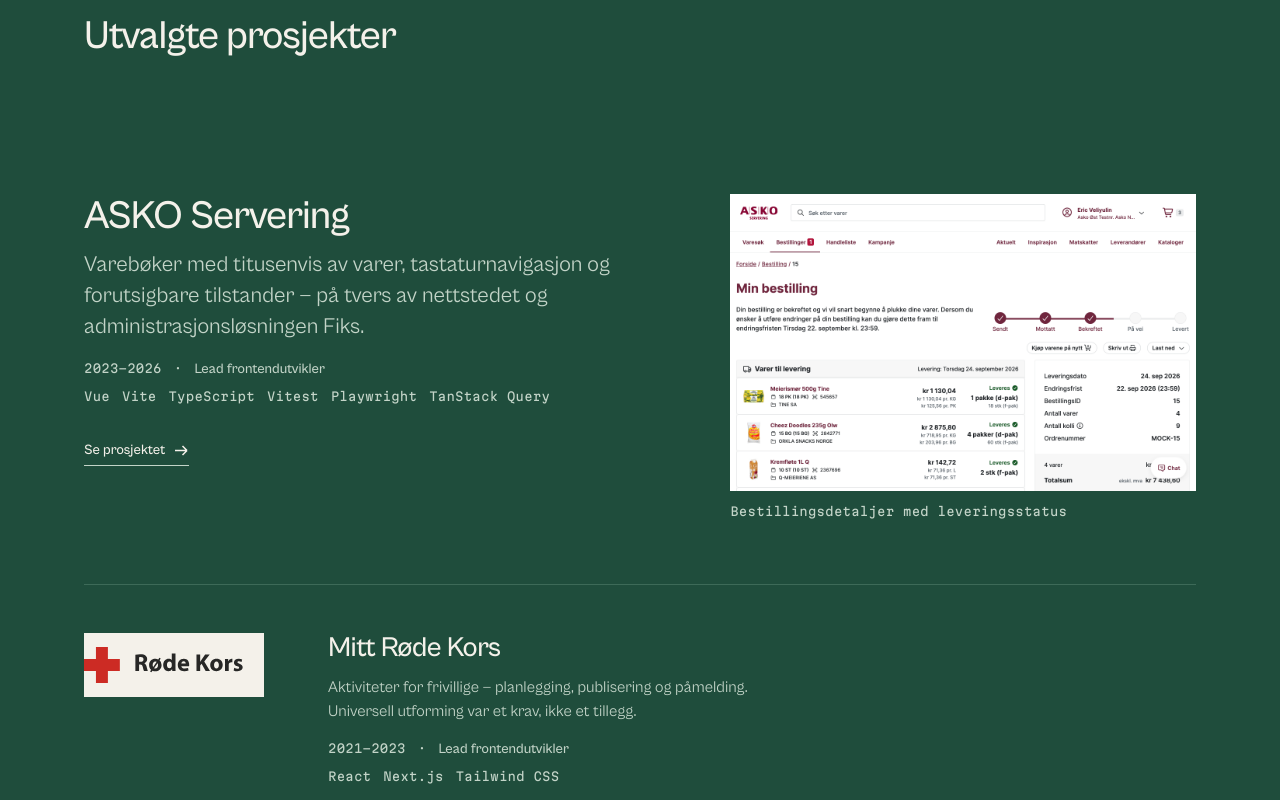
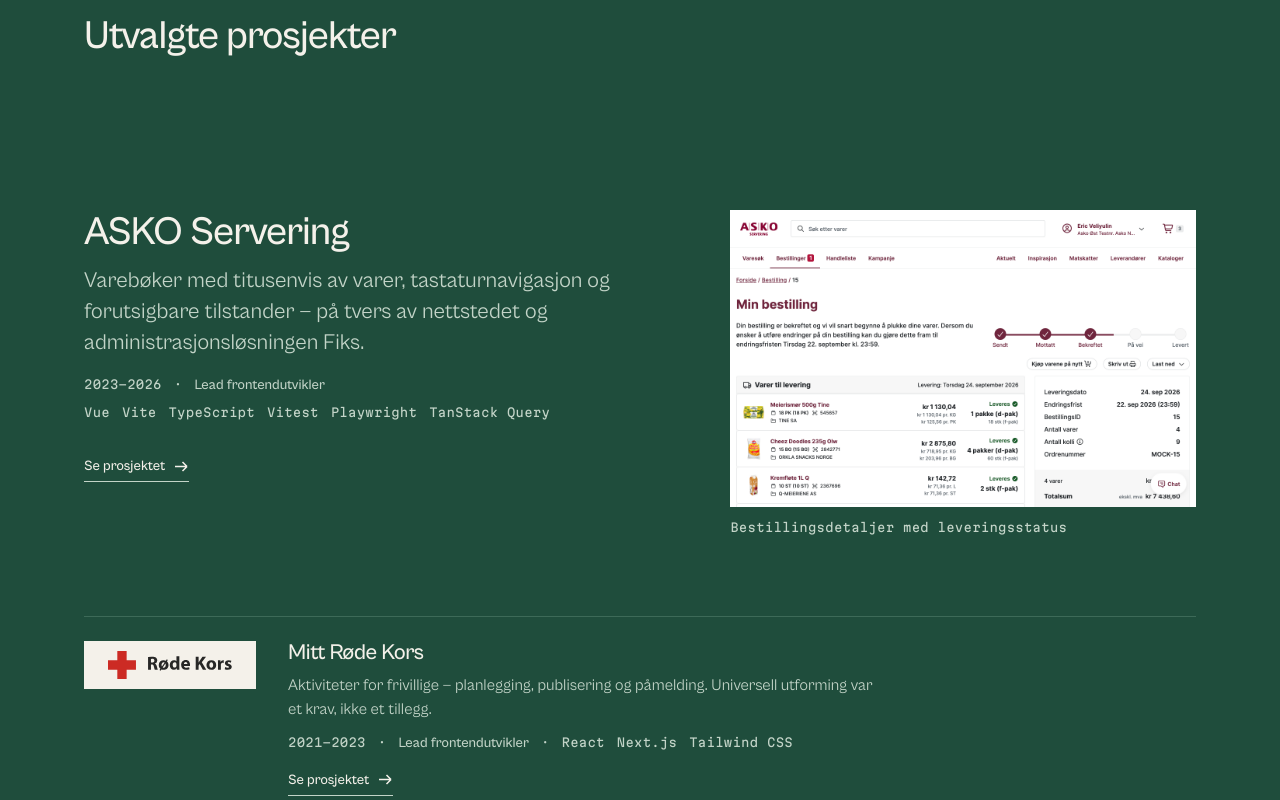
Before and after one commit to ericvel/portfolio, a Vue app: page / in a window 1280 px wide. Shown: the part 780-1580 px from the top of the page. Built offline with nearby package versions, Linux system fonts and the light colour scheme.

Commit message:
Change project row layout

```diff
--- a/src/components/ProjectLedger.vue
+++ b/src/components/ProjectLedger.vue
@@ -38,8 +38,6 @@
               <h3 class="work__title">{{ project.title }}</h3>
               <p class="work__blurb">{{ t(`projects.${project.id}.blurb`) }}</p>
 
-              <!-- Period, role and stack in one register: three facts a buyer reads as one
-                   sentence, so they stop being three columns to cross. -->
               <div class="work__meta">
                 <span class="work__year mono">
                   <span class="visually-hidden">{{ t("work.periodLabel") }}: </span>
@@ -47,6 +45,7 @@
                 </span>
                 <span class="work__sep mono" aria-hidden="true">·</span>
                 <span class="work__role">{{ t(`projects.${project.id}.role`) }}</span>
+                <span v-if="!project.lead" class="work__sep mono" aria-hidden="true">·</span>
                 <ul class="work__stack" role="list" :aria-label="t('work.techLabel')">
                   <li v-for="item in project.tech" :key="item" class="work__tech mono">
                     {{ item }}
@@ -83,7 +82,11 @@
 /* The one region that owns a colour at page scale. The field runs edge to edge and
    everything inside it inverts to paper. */
 .work {
+  /* Two rhythms, because the region holds two kinds of object: the lead row buys air, and a
+     corroborating line spends about half of it. The gap between those two numbers is what
+     makes the hierarchy legible before a single word is read. */
   --row-pad: var(--space-7);
+  --line-pad: var(--space-5);
 
   background: var(--field);
   color: var(--paper);
@@ -114,42 +117,100 @@
   }
 }
 
+/* The affordance's colour is inherited from the row so the underline follows the ground
+   through one variable rather than being restated — but an unregistered custom property is a
+   token swap, not a value, so it snaps at t=0 and the gradient drawn from it snaps with it.
+   Typing it as a colour is what makes it interpolable, which is what lets the underline
+   brighten on the ground's own clock instead of arriving ahead of it. */
+@property --row-affordance {
+  syntax: "<color>";
+  inherits: true;
+  initial-value: #c3d4c8;
+}
+
 /* Two registers, not four: the mark, then the entry. Period, role and stack used to be three
    more columns to cross, and a ledger row a buyer reads in one pass should be one paragraph
    with a mark beside it. Nothing needs lifting off the field until the reader points at a
-   row, so there is no card here at rest. */
+   row, so there is no card here at rest.
+
+   The default row is a line, not a panel. A corroborating project set at full row height left
+   a column of nothing to the right of a 42ch blurb — and that emptiness was vertical, not
+   horizontal: at a third of the height the same text reads as a line in a ledger and the space
+   after it reads as the end of a line rather than as an unfinished column. The plate column is
+   172px here, which is what the widest wordmark needs in content width; every number below is
+   one step quieter than the lead row's. */
 .work__row {
   --row-secondary: var(--field-soft);
   --row-affordance: var(--field-soft);
+  /* One clock and one curve for the whole state, read by every child through inheritance so the
+     ground, the ink, the underline and the arrow cannot come apart into separately timed events.
+     They used to: a 200ms underline, a 220ms arrow and a 300ms ground, on two different curves,
+     because a ground that large had to be nursed and the faster parts were compensating for it.
+
+     This is the leaving figure. Arriving is quicker — see the hover block — which is the reverse
+     of the old arrangement, and follows from the size of the change: a full sheet of paper had
+     to arrive gently or it read as the region losing its ground, but a four-point lift has no
+     weight to land, and anything spent easing it in is felt only as delay. */
+  --answer: 190ms;
+  /* The site's interaction curve, aliased once here because six declarations below spend it.
+     Quick off the mark, settling at the end. The row previously used `--ease-ground`, which is
+     sine-in-out: near-flat for its first third, which over 66 points of lightness reads as the
+     sheet arriving and over four points reads as nothing happening yet. */
+  --ease-row: cubic-bezier(0.16, 1, 0.3, 1);
 
   display: grid;
-  grid-template-columns: 180px minmax(0, 1fr);
+  grid-template-columns: 172px minmax(0, 1fr);
   /* Registers start together rather than centring apart: a ledger's whole power is that its
      columns agree on a row line. */
   align-items: start;
-  column-gap: var(--space-8);
+  column-gap: var(--space-6);
   row-gap: var(--space-5);
-  /* The paper flip runs 24px past the column edge on both sides, so the type keeps the
-     site's unbroken left line while the sheet reads as something slid under the rule. */
-  padding: var(--row-pad) var(--space-5);
+  /* The lift runs 24px past the column edge on both sides, so the type keeps the site's
+     unbroken left line while the band reads as something slid under the rule. */
+  padding: var(--line-pad) var(--space-5);
   margin-inline: calc(var(--space-5) * -1);
   color: inherit;
   text-decoration: none;
+
   transition:
-    background 200ms ease,
-    color 200ms ease;
+    background var(--answer) var(--ease-row),
+    box-shadow var(--answer) var(--ease-row),
+    --row-affordance var(--answer) var(--ease-row);
 
-  /* The system's one licensed inversion, used as the pointer: the row under
-     consideration becomes the paper object. Nothing fades, nothing shrinks — the
-     ground changes and the text colour changes with it. */
+  /* The row under consideration is lit, not reprinted. Full inversion put a 1160 × 860px sheet
+     of paper on screen for the lead row — and because a ground treatment's area scales with row
+     height, the biggest row always took the biggest hit, which is exactly backwards. So the
+     ground barely moves here (4% of paper mixed into the field, against the 66 points of
+     lightness it used to travel) and the state is carried by the ink instead: the secondary line
+     lifts out of field mist toward paper, holding the blurb at 6.3:1 against the 6.2:1 it reads
+     at rest. That pairing is the reason for the ink half. Lifting the ground alone costs
+     contrast — a 9% wash with the secondary left where it is drops the blurb to 4.9:1 — so the
+     ink has to rise with the ground just to stay level, and rising slightly further is free.
+
+     That is the point of the whole arrangement — pointing at a row makes it easier to read
+     rather than differently coloured — and it is height-independent, so a 150px line and an
+     860px lead row answer the pointer identically. It also lets the ink genuinely fade, which a
+     full flip never could: paper ink crossing to dark ink has to pass through the ground's own
+     lightness on the way, but field mist crossing to paper never does. */
   &:hover,
   &:focus-visible {
-    --row-secondary: var(--ink-soft);
-    --row-affordance: var(--signal);
-    --focus: var(--ink);
+    /* Arriving is the half the pointer is waiting on, so it is the shorter one. On this curve
+       140ms is most of the way there inside 40, which is what makes the row feel answered rather
+       than animated; the remainder is settle the eye reads as smoothness, not as latency. */
+    --answer: 140ms;
 
-    background: var(--paper);
-    color: var(--ink);
+    /* Never all the way to paper: the primary line is paper, and a secondary that reaches it has
+       stopped being secondary. */
+    --row-secondary: color-mix(in srgb, var(--field-soft) 62%, var(--paper));
+    /* Signal is illegal on the field in any form, and the ground never leaves the field now, so
+       the affordance brightens to paper rather than turning orange. */
+    --row-affordance: var(--paper);
+
+    color: var(--paper);
+    background: color-mix(in srgb, var(--paper) 4%, var(--field));
+    /* The row's own edge, drawn inset so it never displaces a pixel. At this little ground
+       movement the band needs one hard line to say where it ends. */
+    box-shadow: inset 0 -1px 0 var(--paper);
   }
 }
 
@@ -157,10 +218,14 @@
    its own, so the emphasis is a thing the row does rather than the same row done larger. */
 .work__row--lead {
   grid-template-columns: minmax(0, 1fr) minmax(0, 0.8fr);
-  padding-block: calc(var(--row-pad) + var(--space-4));
+  /* 64px between the two registers, where a line gets 32: the interval is part of the
+     argument, not just spacing. */
+  column-gap: var(--space-8);
+  padding-block: calc(var(--row-pad) + var(--space-6));
 
   .work__body {
     grid-area: 1 / 1;
+    gap: var(--space-3);
   }
 
   .work__figure {
@@ -177,41 +242,67 @@
     font-size: var(--step-2);
     line-height: 1.4;
   }
+
+  /* Six technologies do not fit beside a dated role at any width this site has, so the lead
+     row's stack keeps its own line. A three-technology line does fit, which is why the
+     corroborating rows no longer break. */
+  .work__stack {
+    flex-basis: 100%;
+  }
+
+  .work__more {
+    margin-top: var(--space-5);
+  }
 }
 
 .work__body {
   display: flex;
   flex-direction: column;
-  gap: var(--space-3);
+  gap: var(--space-2);
   min-width: 0;
 }
 
-/* The mark keeps a paper plate of its own at rest, because multiply needs a light
-   ground to print onto — and when the row flips, the plate merges into the sheet.
-   The plate is sized by its content box so a 4.4:1 wordmark stays bounded by height
-   rather than landing visibly shorter than a 2.5:1 lockup. */
+/* The mark keeps a paper plate of its own, because multiply needs a light ground to print
+   onto. It is the one piece of paper in the region that is always present, which is also why
+   the row's own lift can afford to be as slight as it is: the plate already gives the eye a
+   light object to read the line against. The plate is sized by its content box so a 4.4:1
+   wordmark stays bounded by height rather than landing visibly shorter than a 2.5:1 lockup. */
 .work__mark {
   display: grid;
-  /* Ranged left, not centred: the mark is the row's first register and has to start on
-     the same column line as every heading on the site. */
-  place-items: center start;
+  /* A mount, not a column: the plate is one fixed rectangle and the mark is centred in it.
+     The mark used to range left with no padding at the start edge, so that its own ink landed
+     on the shared column line — which was the right call while the row flipped to a full sheet
+     of paper and the plate dissolved into it. The row lifts 4% now and the plate is permanent,
+     so what the eye reads is a frame with its picture jammed into one corner: Røde Kors' cross
+     touching the left edge like a crop, and 88px of empty paper trailing the Habiit wordmark.
+     The plate's own edge holds the column line instead — a paper-to-field boundary is a harder
+     vertical than a glyph edge ever was — and both marks get even air on all four sides.
+
+     Uniform rather than shrink-to-fit: a plate hugging each mark puts two paper rectangles of
+     different widths against the field, and at this contrast the shape's raggedness is louder
+     than the 20px of x-position the centring costs. */
+  place-items: center;
   /* Bounded rather than stretched: once the row collapses to one column, a plate that fills
      the viewport is a paper slab with a small mark parked in it. */
   justify-self: start;
   width: min(100%, 180px);
   min-width: 156px;
-  height: 64px;
-  /* No inline padding at the start edge: the plate is a ground for the mark, and it is the
-     mark's own ink that has to land on the shared column line, not the rectangle around it. */
-  padding-block: var(--space-2);
-  padding-inline: 0 var(--space-3);
+  /* 48px, not 64: the plate is sized to the line it labels. Both marks stay bounded by
+     height at this size — check a new one's rendered height against them rather than
+     trusting the max-height. */
+  height: 48px;
+  /* 16px of side margin against 10px above and below — a wordmark's mount carries slightly
+     more air at the sides than at the head. It also sets the content width to 140px, which is
+     what a new mark has to stay inside at 28px tall to remain bounded by height. */
+  padding-block: var(--space-1);
+  padding-inline: var(--space-4);
   background: var(--paper);
 }
 
 .work__logo {
   display: block;
   width: auto;
-  max-height: 36px;
+  max-height: 28px;
   max-width: 100%;
   object-fit: contain;
   /* Client marks are supplied on white grounds. Multiply prints them onto the plate
@@ -221,7 +312,7 @@
 
 .work__title {
   margin: 0;
-  font-size: var(--step-3);
+  font-size: var(--step-2);
   font-weight: 500;
   line-height: 1.1;
   letter-spacing: -0.02em;
@@ -230,18 +321,20 @@
 
 .work__blurb {
   margin: 0;
-  max-width: 42ch;
+  /* Wider than the lead row's 40ch, because a line has the whole column to spend and a
+     shorter measure here is what left the emptiness on the right in the first place. */
+  max-width: 58ch;
   font-size: var(--step-0);
   line-height: 1.5;
   color: var(--row-secondary);
   text-wrap: pretty;
-  transition: color 200ms ease;
+  transition: color var(--answer) var(--ease-row);
 }
 
-/* Period, role and stack in one register — two lines rather than three columns. The stack takes
-   a line of its own rather than flowing after the role: a Norwegian six-technology list does not
-   fit beside a dated role at any width the site has, and a divider left hanging at the end of a
-   wrapped line reads as a mistake. */
+/* Period, role and stack in one register rather than three columns. On a corroborating line all
+   three read as one sentence — 2021–2023 · Lead frontendutvikler · React Next.js Tailwind CSS —
+   which is what keeps the row one line tall. The lead row's six-technology list does not fit
+   beside a dated role at any width the site has, so it alone breaks to a second line. */
 .work__meta {
   display: flex;
   flex-wrap: wrap;
@@ -249,7 +342,7 @@
   gap: var(--space-2) var(--space-3);
   margin-top: var(--space-1);
   color: var(--row-secondary);
-  transition: color 200ms ease;
+  transition: color var(--answer) var(--ease-row);
 }
 
 /* Decorative in the markup as well as here: the period and the role are separate elements, so
@@ -270,7 +363,6 @@
 .work__stack {
   display: flex;
   flex-wrap: wrap;
-  flex-basis: 100%;
   gap: var(--space-2) var(--space-3);
   margin: 0;
   padding: 0;
@@ -301,13 +393,12 @@
 
 .work__caption {
   color: var(--row-secondary);
-  transition: color 200ms ease;
+  transition: color var(--answer) var(--ease-row);
 }
 
 /* Drawn as a background rather than a border so growing it from 1px to 2px never
-   moves the label — the same idiom as the header's contact link. Signal may only appear
-   on the field as a fill under ink, so at rest this is field mist: the only resting cue
-   that the row is live has to clear 3:1 on its own ground. */
+   moves the label — the same idiom as the header's contact link. At rest this is field mist:
+   the only resting cue that the row is live has to clear 3:1 on its own ground. */
 .work__more {
   display: inline-flex;
   align-items: center;
@@ -315,7 +406,7 @@
      column it would drag its underline across the whole row. */
   align-self: start;
   gap: var(--space-2);
-  margin-top: var(--space-5);
+  margin-top: var(--space-2);
   padding-bottom: 5px;
   font-size: var(--step--1);
   font-weight: 500;
@@ -324,18 +415,24 @@
   background-repeat: no-repeat;
   background-position: 0 100%;
   background-size: 100% 1px;
-  transition: background-size 200ms ease;
+  /* One clock now. The underline used to run 100ms ahead of the ground on a curve of its own,
+     so that its weight — which is geometry, and lands instantly — could cover for a ground that
+     took 300ms to show up. With the ground answering in 140 there is nothing left to cover for,
+     and the weight and the colour can travel together: the colour rides the row's interpolated
+     `--row-affordance`, the weight rides the same clock, and the line thickens and brightens as
+     one gesture instead of thickening first and colouring in afterwards. */
+  transition: background-size var(--answer) var(--ease-row);
 }
 
-/* Once the row has flipped to paper the signal underline is legal — and it marks the row
-   being offered as the one live action in the region. */
+/* Doubling the weight is what marks this row's link as the one live action in the region —
+   the underline is already present at rest, so nothing appears out of nowhere. */
 .work__row:hover .work__more,
 .work__row:focus-visible .work__more {
   background-size: 100% 2px;
 }
 
 .work__more :deep(.icon) {
-  transition: transform 220ms cubic-bezier(0.16, 1, 0.3, 1);
+  transition: transform var(--answer) var(--ease-row);
 }
 
 .work__row:hover .work__more :deep(.icon),
@@ -343,14 +440,8 @@
   transform: translate(3px, -0.5px);
 }
 
+
 @media (max-width: 1024px) {
-  .work__row {
-    /* 172px, not 156: the plate's inline padding comes off the column, and a 4.4:1 wordmark
-       needs 156px of content left over or it goes width-bound and lands short of the others. */
-    grid-template-columns: 172px minmax(0, 1fr);
-    column-gap: var(--space-6);
-  }
-
   /* The screenshot goes last on a single column: the reader should reach the claim and the
      stack before the evidence, not scroll past a picture to find them. */
   .work__row--lead {
@@ -374,7 +465,7 @@
 
   .work__row {
     grid-template-columns: minmax(0, 1fr);
-    /* At this width the bleed is the gutter itself, so the paper sheet runs exactly
+    /* At this width the bleed is the gutter itself, so the lifted band runs exactly
        edge to edge instead of being clipped a few pixels short of it. */
     padding-inline: var(--gutter);
     margin-inline: calc(var(--gutter) * -1);
--- a/src/router/index.ts
+++ b/src/router/index.ts
@@ -17,7 +17,9 @@
   ],
   scrollBehavior(to) {
     if (to.hash) return { el: to.hash, behavior: "smooth" };
-    return { top: 0 };
+    // Explicitly instant: the global `scroll-behavior: smooth` would otherwise
+    // animate the jump to top, which reads as latency on a route change.
+    return { top: 0, behavior: "instant" };
   },
 });
 
```
Also changed, not shown: src/assets/base.css (+13 -0 lines), .impeccable/design.json, 1 other file (tests, documents, lock files or other folders).
